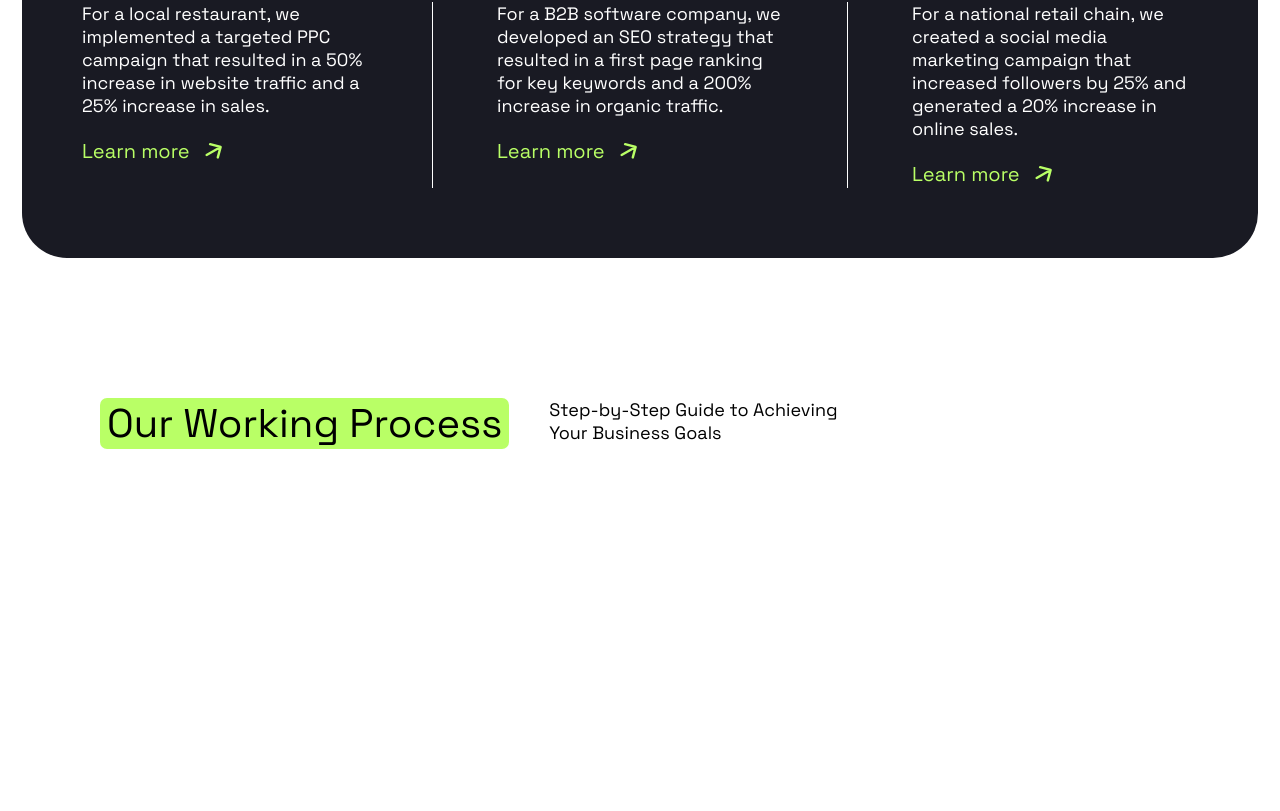
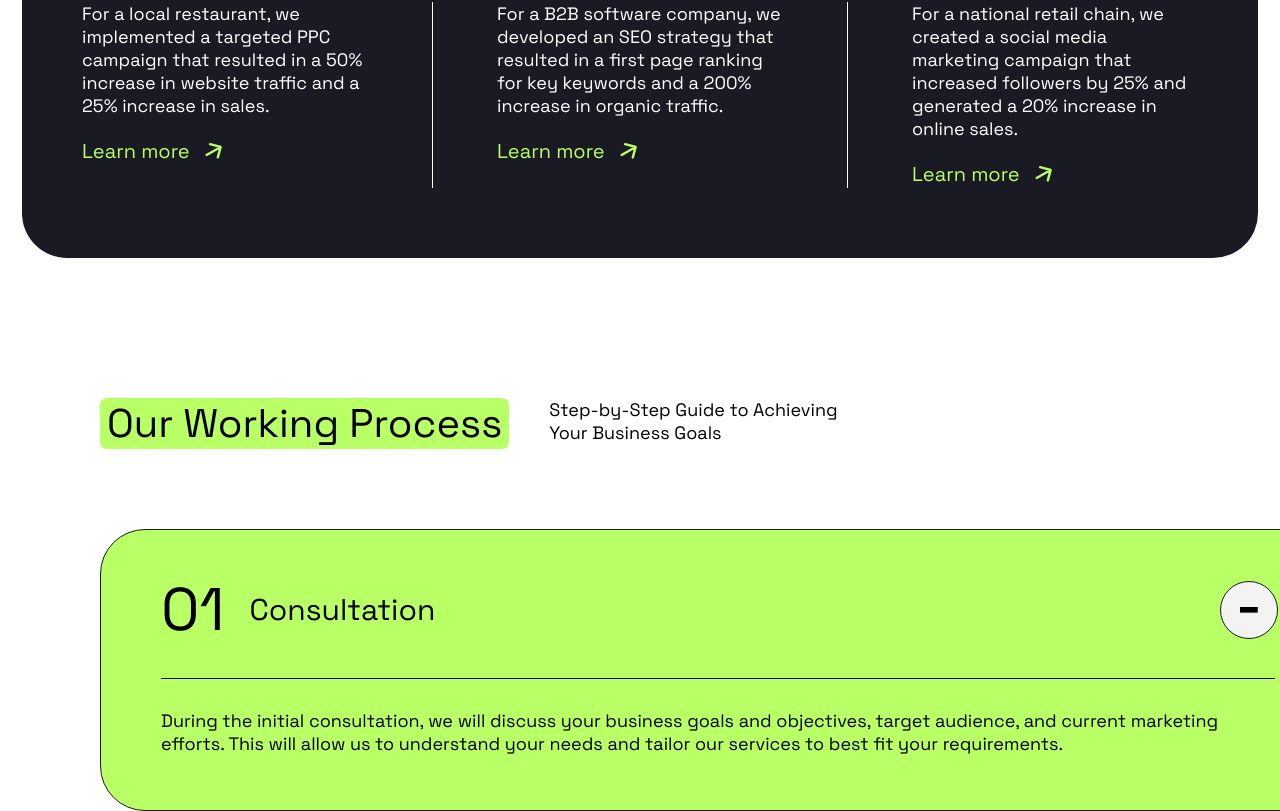
Before and after one commit to phurin-git/positivus, a Next.js app: page / in a window 1280 px wide. Shown: the part 2990-3801 px from the top of the page. Before the commit the page ends 3519 px from the top, so only its background shows below. Built offline with nearby package versions, Linux system fonts and the light colour scheme.

Commit message:
Update commit

```diff
--- a/src/app/components/PlusIcon.tsx
+++ b/src/app/components/PlusIcon.tsx
@@ -2,11 +2,13 @@ import Image from "next/image";
 import clsx from "clsx";
 export default function PlusIcon({property}:{property:string}) {
     return (
-        <Image src={clsx(
+        <button>
+            <Image src={clsx(
             {
-                "/plus_icon.svg": property === "plus",
-                "/minus_icon.svg": property === "minus",
+                "/plus_icon/plus.svg": property === "plus",
+                "/plus_icon/minus.svg": property === "minus",
             }
         )} width={58} height={58} alt="plus icon" />
+        </button>
     )
 }
--- a/src/app/page.tsx
+++ b/src/app/page.tsx
@@ -115,7 +115,19 @@ export default function Home() {
         <p className="w-[292px] h-fit">Step-by-Step Guide to Achieving Your Business Goals</p>
       </div>
       {/*Process block*/}
-
+      <div className="flex flex-col gap-[30px]">
+        <div className="w-[1234px] rounded-[45px] flex flex-col gap-[30px] px-[60px] py-[41px] border border-dark bg-green">
+          <div className="w-[1117px] flex justify-between items-center">
+            <div className="flex gap-[25px] items-center">
+              <h1>01</h1>
+              <h3 className="w-[612px]">Consultation</h3>
+            </div>
+            <PlusIcon property="minus"/>
+          </div>
+          <span className="w-[1114px] h-px bg-black block"></span>
+          <p className="w-[1114px] h-[60px]">During the initial consultation, we will discuss your business goals and objectives, target audience, and current marketing efforts. This will allow us to understand your needs and tailor our services to best fit your requirements.</p>
+        </div>
+      </div>
     </>
   );
 }
```
